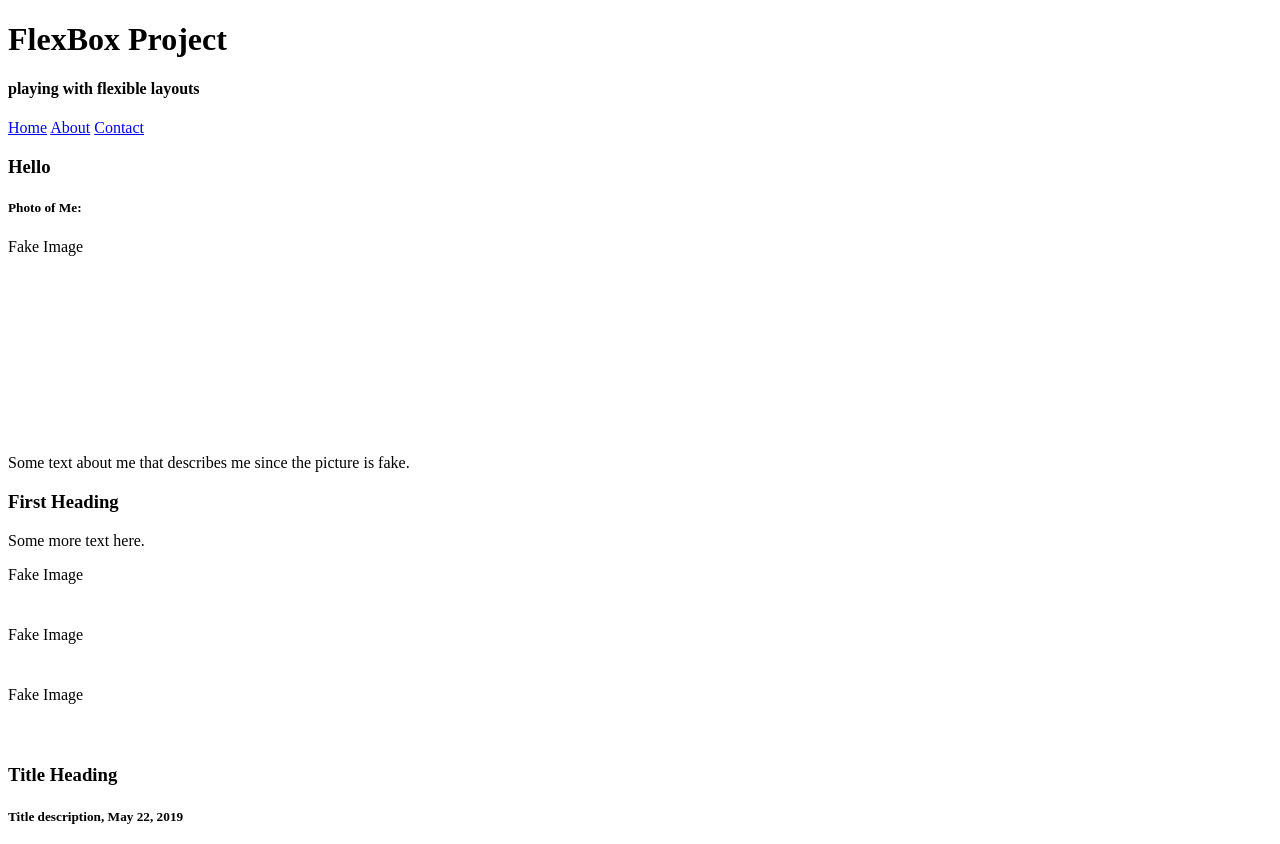
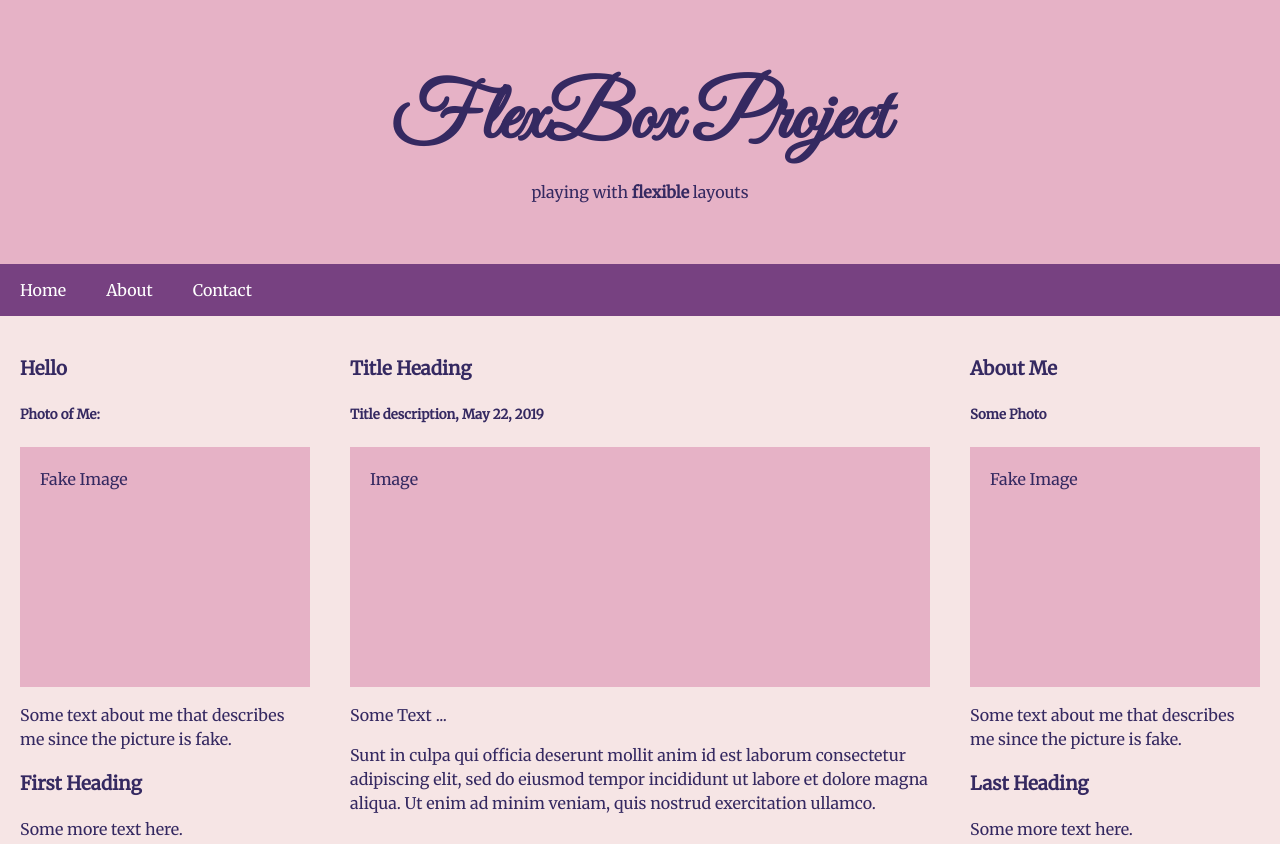
Before and after one commit to danewdesign/FlexBox-Project, a plain HTML site: page index.html in a window 1280 px wide. Shown: the top 844 px of the page. Drawn offline with Linux system fonts and the light colour scheme; files that its build step writes are made by us from their sources; the site is published under a folder, as on GitHub Pages, so addresses that start at the root find nothing.

Commit message:
Update index.html

```diff
--- a/index.html
+++ b/index.html
@@ -4,7 +4,7 @@
 <head>
   <meta charset="utf-8">
   <meta name="viewport" content="width=device-width, initial-scale=1">
-  <link rel="stylesheet" href="/styles.css">
+  <link rel="stylesheet" href="flexbox-project/CSS/styles.css">
   <link href="https://fonts.googleapis.com/css?family=Great+Vibes|Merriweather|Poiret+One&display=swap" rel="stylesheet">
   <title>FlexBox Project</title>
 </head>
```
